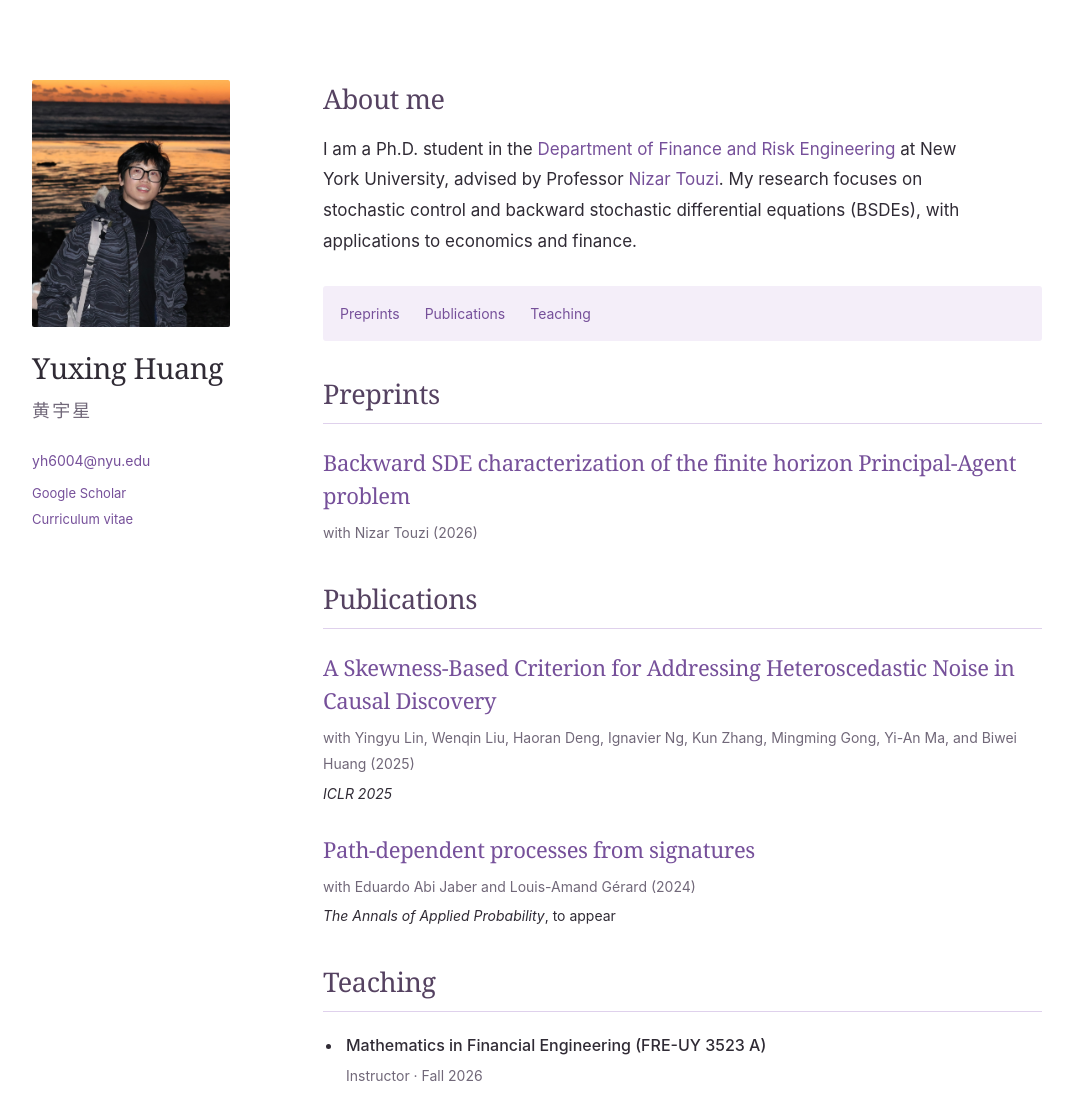
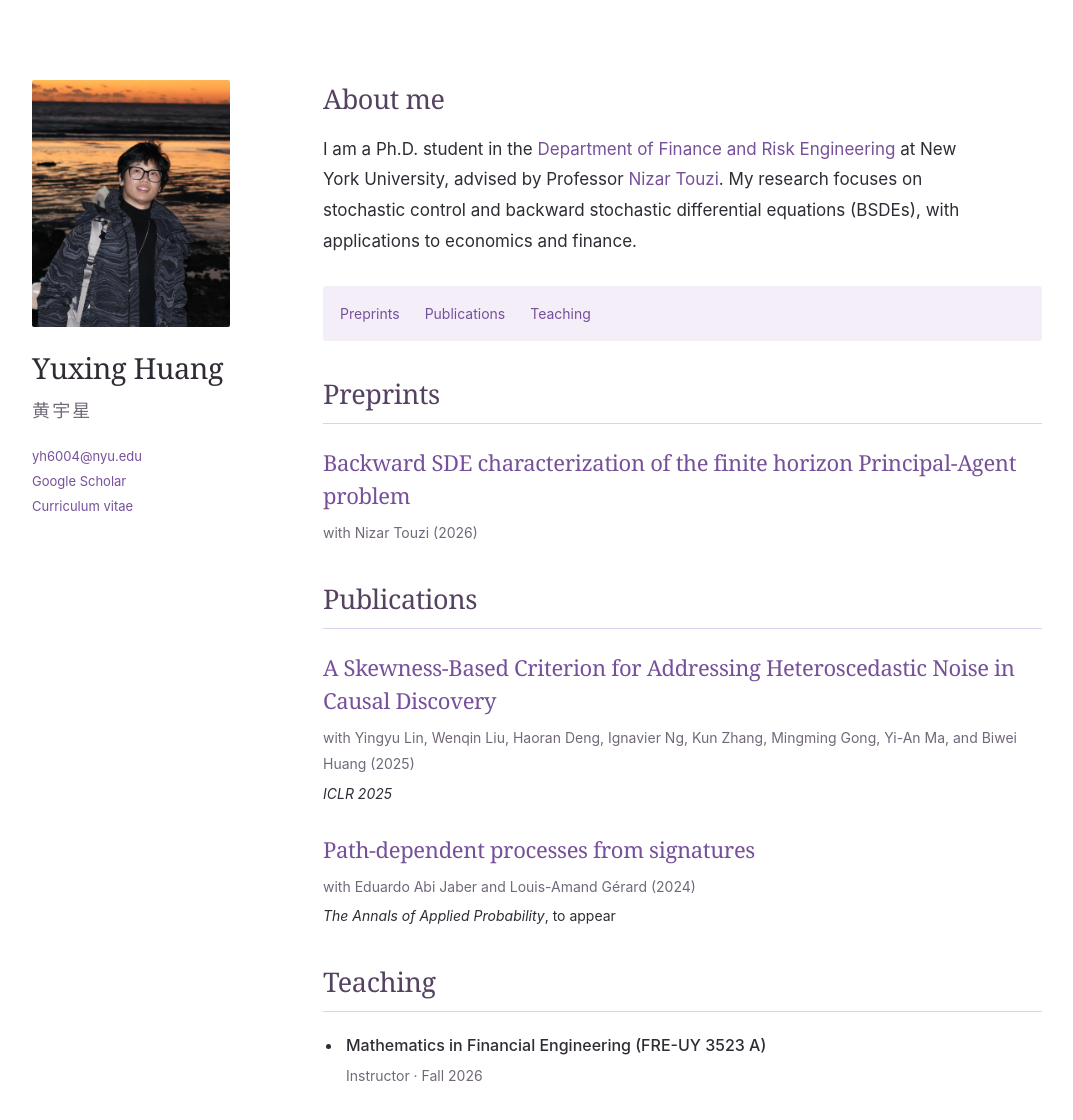
Before and after one commit to YuxingMath/yuxingmath.github.io, a Jekyll site: the page built from _pages/about.md, in a window 1280 px wide and 1177 px high. Shown: the top 1120 px of the window, without its empty margins (103-1176 px from the left). Built offline with Jekyll 4.4.1, drawn with Linux system fonts in a browser that asks for light colours.

Commit message:
Unify sidebar contact link typography and spacing

```diff
--- a/_layouts/academic.html
+++ b/_layouts/academic.html
@@ -24,8 +24,8 @@
         <div class="profile-identity">
           <h1 class="profile-name">Yuxing Huang</h1>
           <p class="profile-chinese" lang="zh">黄宇星</p>
-          <a class="profile-email" href="mailto:{{ site.author.email }}">{{ site.author.email }}</a>
           <div class="profile-links">
+            <a class="profile-email" href="mailto:{{ site.author.email }}">{{ site.author.email }}</a>
             <a href="{{ site.author.googlescholar | escape }}">Google Scholar</a>
             <a href="{{ site.author.cv | relative_url }}" type="application/pdf">Curriculum vitae</a>
           </div>
--- a/assets/css/academic.css
+++ b/assets/css/academic.css
@@ -21,8 +21,7 @@ h1, h2, h3 { margin: 0; font-family: var(--serif); font-weight: 400; line-height
 .profile-photo { display: block; width: 198px; max-width: 100%; height: auto; border-radius: 2px; margin-bottom: 22px; }
 .profile-name { font-size: 29px; white-space: nowrap; line-height: 1.3; }
 .profile-chinese { font-size: 18px; font-family: var(--serif); letter-spacing: .12em; color: var(--muted); margin: 7px 0 18px; }
-.profile-email { display: inline-block; font-size: 14px; }
-.profile-links { display: flex; flex-direction: column; gap: 2px; align-items: flex-start; font-size: 13px; margin-top: 7px; }
+.profile-links { display: flex; flex-direction: column; gap: 2px; align-items: flex-start; font-size: 13px; }
 .main-content { min-width: 0; padding-top: 0; }
 .main-content:focus { outline: none; }
 .biography { max-width: 670px; }
@@ -58,8 +57,7 @@ h1, h2, h3 { margin: 0; font-family: var(--serif); font-weight: 400; line-height
   .profile-photo { width: 112px; margin: 0; }
   .profile-name { font-size: 27px; white-space: normal; }
   .profile-chinese { margin: 3px 0 10px; font-size: 16px; }
-  .profile-email { font-size: 13px; }
-  .profile-links { font-size: 12px; gap: 2px; margin-top: 4px; }
+  .profile-links { font-size: 12px; }
   .section-nav { font-size: 13px; gap: 4px 20px; padding: 10px 13px; margin-block: 25px 28px; }
   .academic-section { margin-top: 28px; scroll-margin-top: 18px; }
   .academic-section h2, .biography h2 { font-size: 25px; }
@@ -82,7 +80,7 @@ h1, h2, h3 { margin: 0; font-family: var(--serif); font-weight: 400; line-height
   .profile-photo, .section-nav, .skip-link { display: none; }
   .profile-name { font-size: 24pt; }
   .profile-chinese { margin-bottom: 5px; }
-  .profile-links { display: none; }
+  .profile-links a:not(.profile-email) { display: none; }
   .academic-section { margin-top: 24px; }
   .academic-section h2, .biography h2 { font-size: 18pt; break-after: avoid; }
   .publication-entry { break-inside: avoid; }
```
